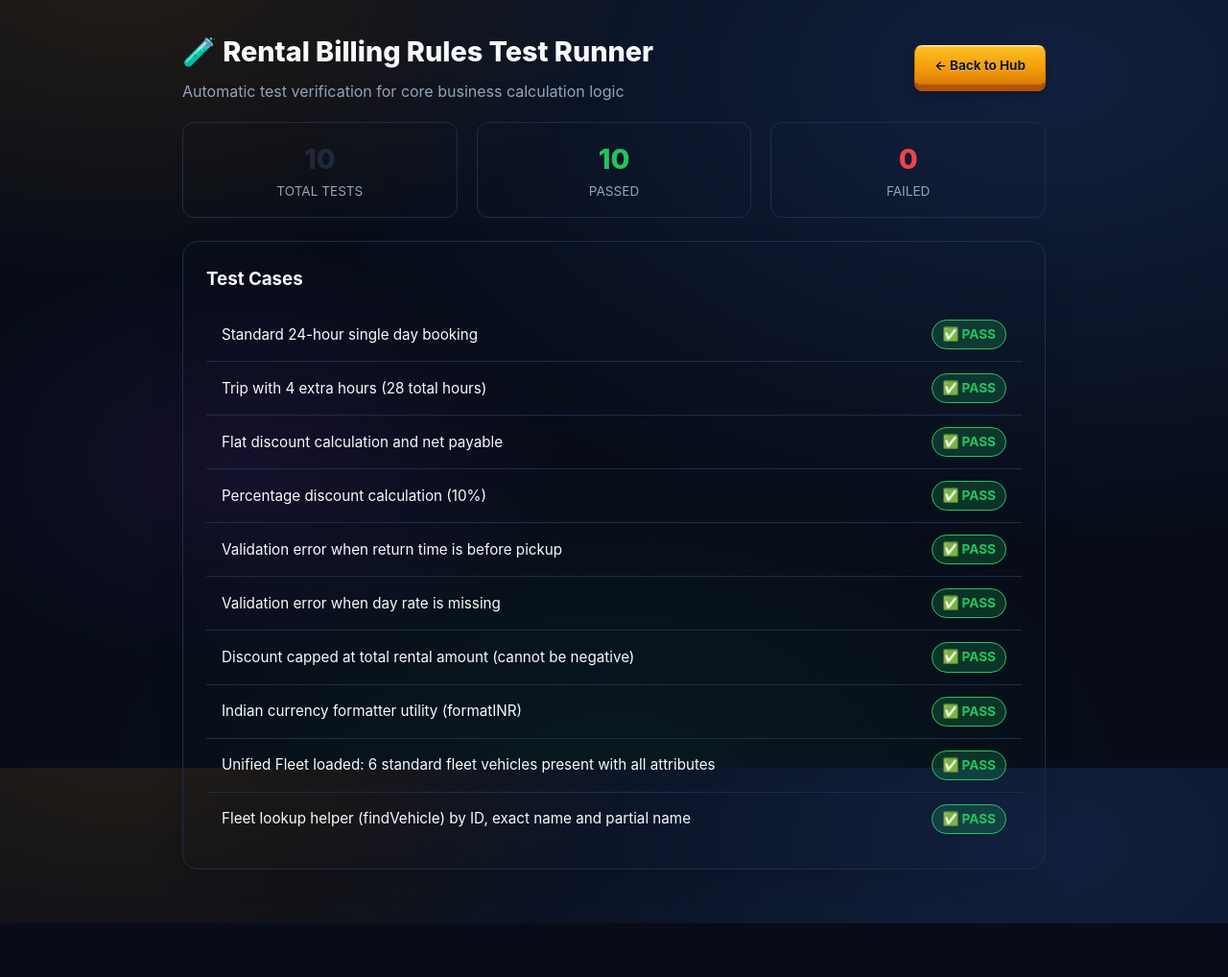
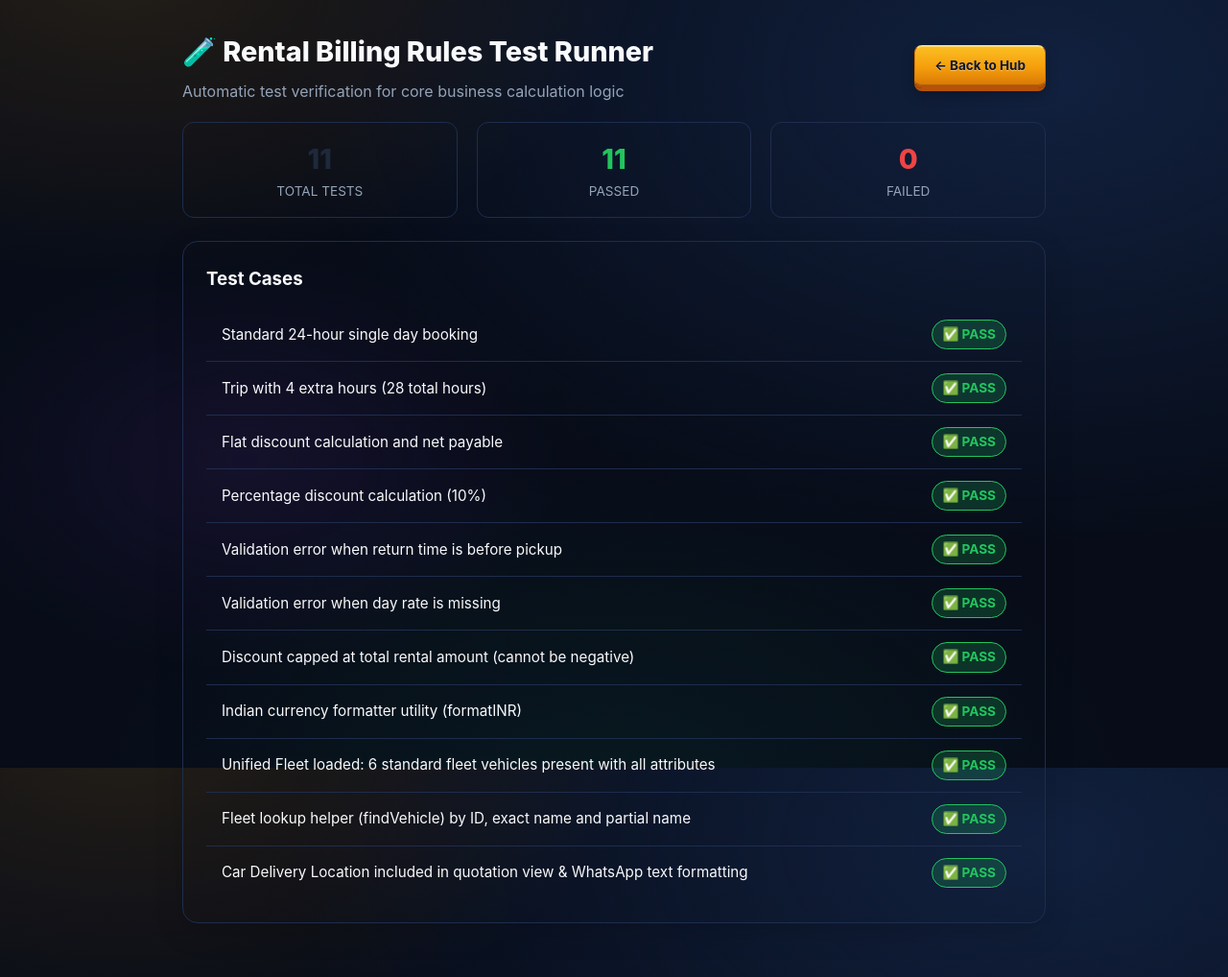
Before and after one commit to shreeselfdriving/Shree-Quotation-Calculator-2.0, a plain HTML site: page tests.html in a window 1280 px wide. Shown: the whole page at 96% size. Before the commit the page ends 962 px from the top, so only its background shows below. Drawn offline with Linux system fonts and the light colour scheme.

Commit message:
Auto-sync: update project files (2026-11-15 21:12:54)

```diff
--- a/tests.html
+++ b/tests.html
@@ -211,6 +211,23 @@
                  byPartial && byPartial.id === "scorpio-n" &&
                  byReg && byReg.id === "creta-sx";
         }
+      },
+      {
+        name: "Car Delivery Location included in quotation view & WhatsApp text formatting",
+        run: () => {
+          const inputs = {
+            customerName: "Sanjay Patil",
+            vehName: "Maruti Swift VXi",
+            pickup: "2026-11-20T10:00",
+            return: "2026-11-21T10:00",
+            deliveryLocation: "Panvel Railway Station",
+            ratePerDay: 2000
+          };
+          const calc = RentalCalc.compute(inputs);
+          const view = RentalCalc.buildView(inputs, calc);
+          const text = RentalCalc.buildText(view);
+          return text.includes("Panvel Railway Station") && text.includes("Delivery Location");
+        }
       }
     ];
 
```
